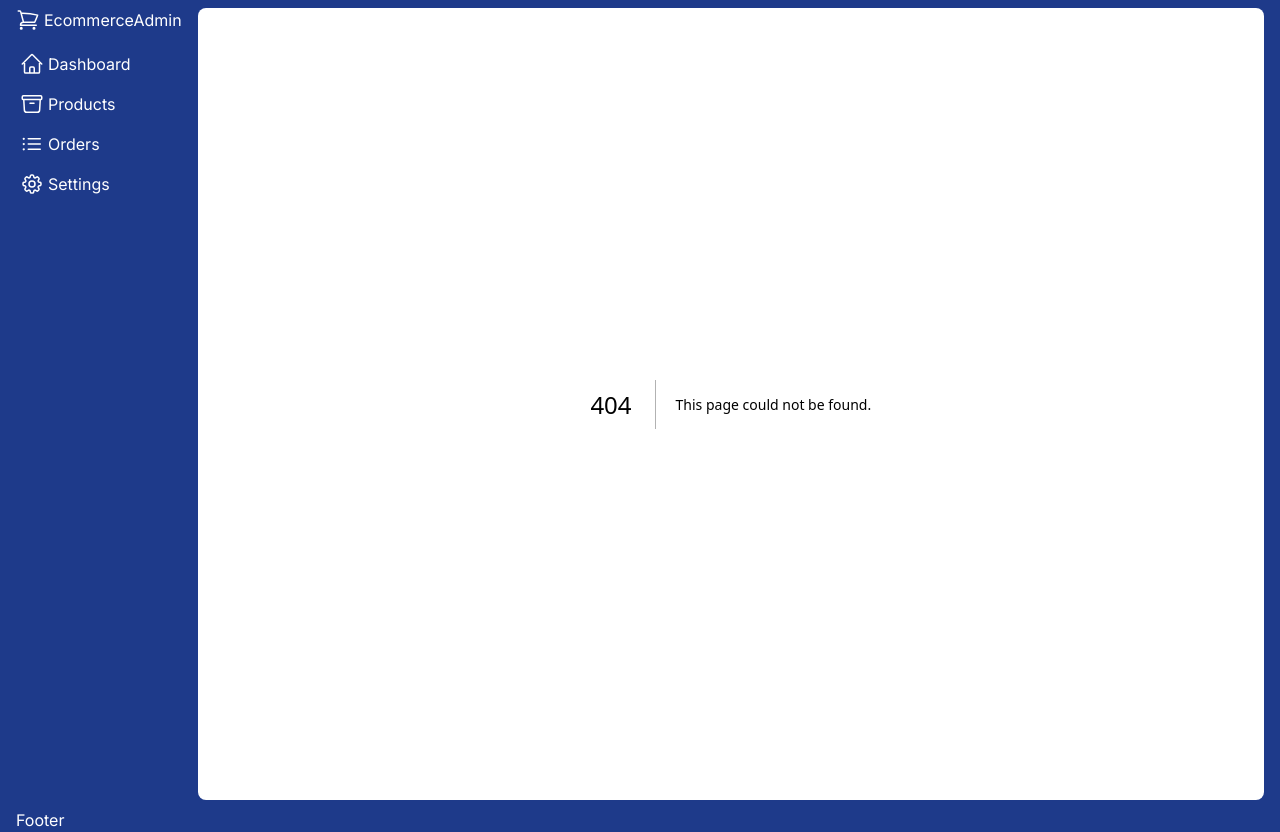
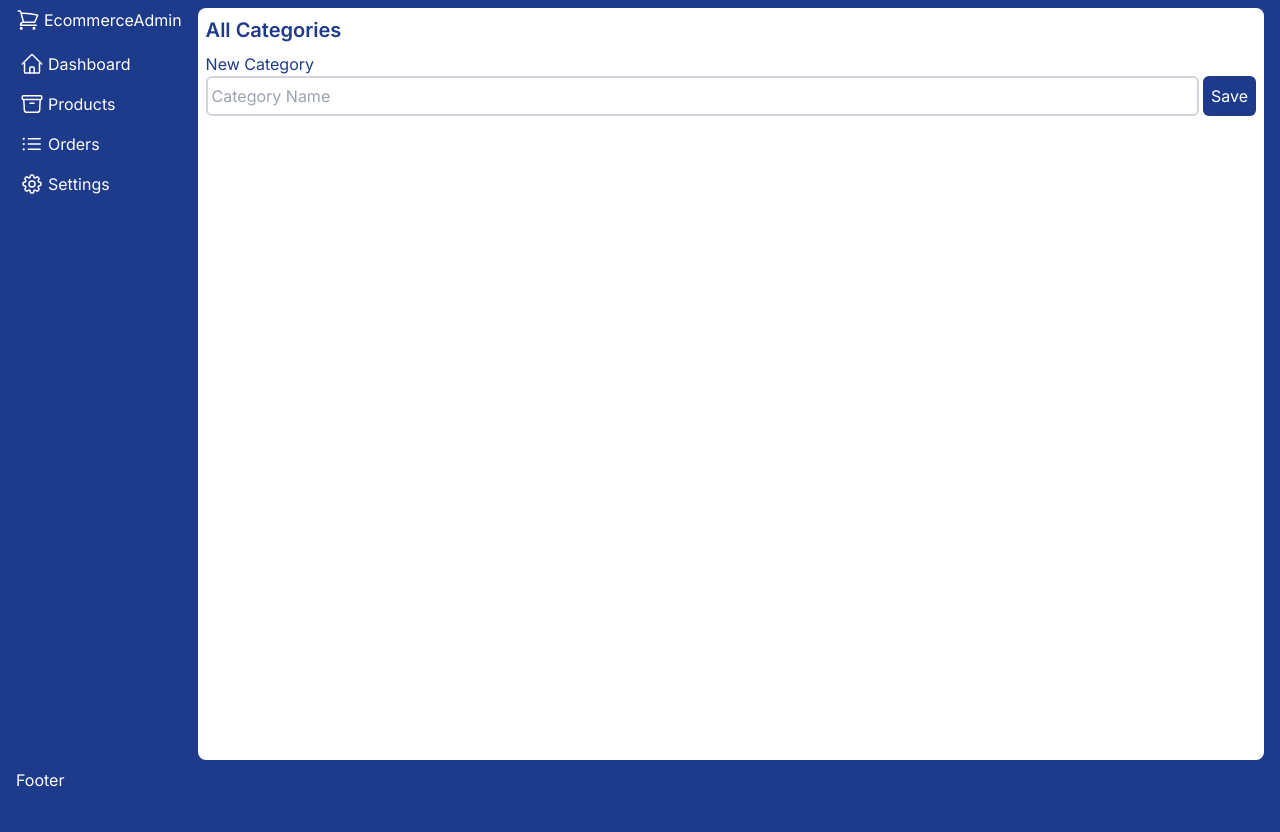
Before and after one commit to George-Kibe/Ecommerce-next, a Next.js app in the folder admin/: page /categories in a window 1280 px wide. Before the commit this address had no page. After the commit the page ends 800 px from the top, so only its background shows below. Built offline with nearby package versions, Linux system fonts and the light colour scheme.

Commit message:
add category UI

```diff
--- /dev/null
+++ b/admin/app/categories/page.jsx
@@ -0,0 +1,43 @@
+"use client"
+import axios from 'axios'
+import React, { useState } from 'react'
+import { ToastContainer, toast } from 'react-toastify';
+
+const Categories = () => {
+  const [name, setName] = useState("")
+  const saveCategory = async (e) => {
+    e.preventDefault()
+    if(!name){
+        toast.error("Cannot save empty Category!")
+        return
+    }
+    try {
+        toast.info("Posting your category")
+        const response = await axios.post('/api/categories')
+        if(response.status === 201){
+            toast.success("Category Added Successfully")
+            setName("")
+        }
+    } catch (error) {
+        toast.error("Category not Added. Try Again!")
+    }
+  }
+
+  return (
+    <div className='w-full h-full text-blue-900'>
+        <ToastContainer />
+        <h1 className="mb-2 font-semibold text-xl">All Categories</h1>
+        <label>New Category</label>
+        <form onSubmit={saveCategory} className="flex gap-1">
+          <input type="text" placeholder='Category Name'
+            value={name}
+            onChange={ev => setName(ev.target.value)}
+            className="border-2 border-gray-300 rounded-md px-1 w-full focus:border-blue-900" />
+            <button type='sumbit' className="p-2 bg-blue-900 text-white rounded-md">Save</button>
+        </form>
+
+    </div>
+  )
+}
+
+export default Categories;
```
